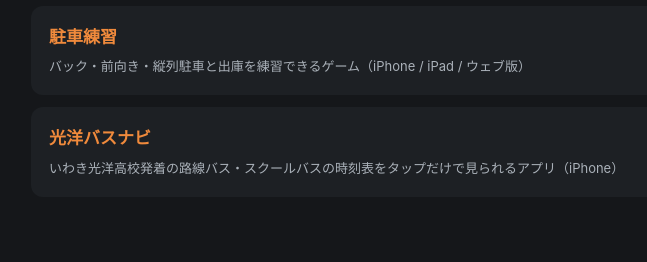
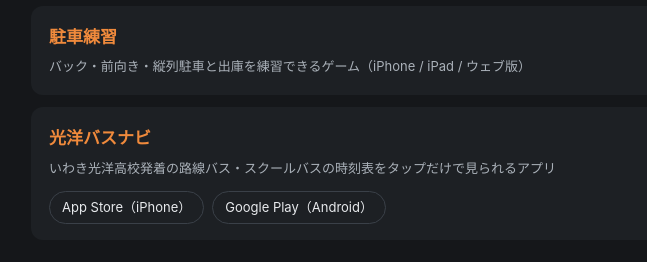
Before and after one commit to EndoMotoki/endomotoki.github.io, a plain HTML site: page index.html in a window 1280 px wide. Shown: the part 86-348 px from the top of the page, without its empty margins (249-896 px from the left). Drawn offline with Linux system fonts and the light colour scheme.

Commit message:
Add App Store and Google Play links for 光洋バスナビ
Co-Authored-By: Claude Opus 5.5 <noreply@anthropic.com>

```diff
--- a/index.html
+++ b/index.html
@@ -9,8 +9,14 @@ h1{font-size:22px;margin:0 0 20px}
 a.app{display:block;background:var(--card);border-radius:12px;padding:16px 18px;margin:0 0 12px;color:var(--text);text-decoration:none}
 a.app b{display:block;font-size:17px;color:var(--acc)}
 a.app span{color:var(--muted);font-size:13px}
+div.app{background:var(--card);border-radius:12px;padding:16px 18px;margin:0 0 12px}
+div.app b{display:block;font-size:17px;color:var(--acc)}
+div.app span{color:var(--muted);font-size:13px}
+.stores{display:flex;flex-wrap:wrap;gap:8px;margin-top:10px}
+.stores a{color:var(--text);text-decoration:none;font-size:13px;border:1px solid #3a4048;border-radius:999px;padding:4px 12px}
 </style></head><body><main>
 <h1>EndoMotoki のアプリ</h1>
 <a class="app" href="./parking-game/"><b>駐車練習</b><span>バック・前向き・縦列駐車と出庫を練習できるゲーム（iPhone / iPad / ウェブ版）</span></a>
-<a class="app" href="https://apps.apple.com/jp/app/id1209051575"><b>光洋バスナビ</b><span>いわき光洋高校発着の路線バス・スクールバスの時刻表をタップだけで見られるアプリ（iPhone）</span></a>
+<div class="app"><b>光洋バスナビ</b><span>いわき光洋高校発着の路線バス・スクールバスの時刻表をタップだけで見られるアプリ</span>
+  <div class="stores"><a href="https://apps.apple.com/jp/app/id1209051575">App Store（iPhone）</a><a href="https://play.google.com/store/apps/details?id=net.aquacentral.koyobus">Google Play（Android）</a></div></div>
 </main></body></html>
```
